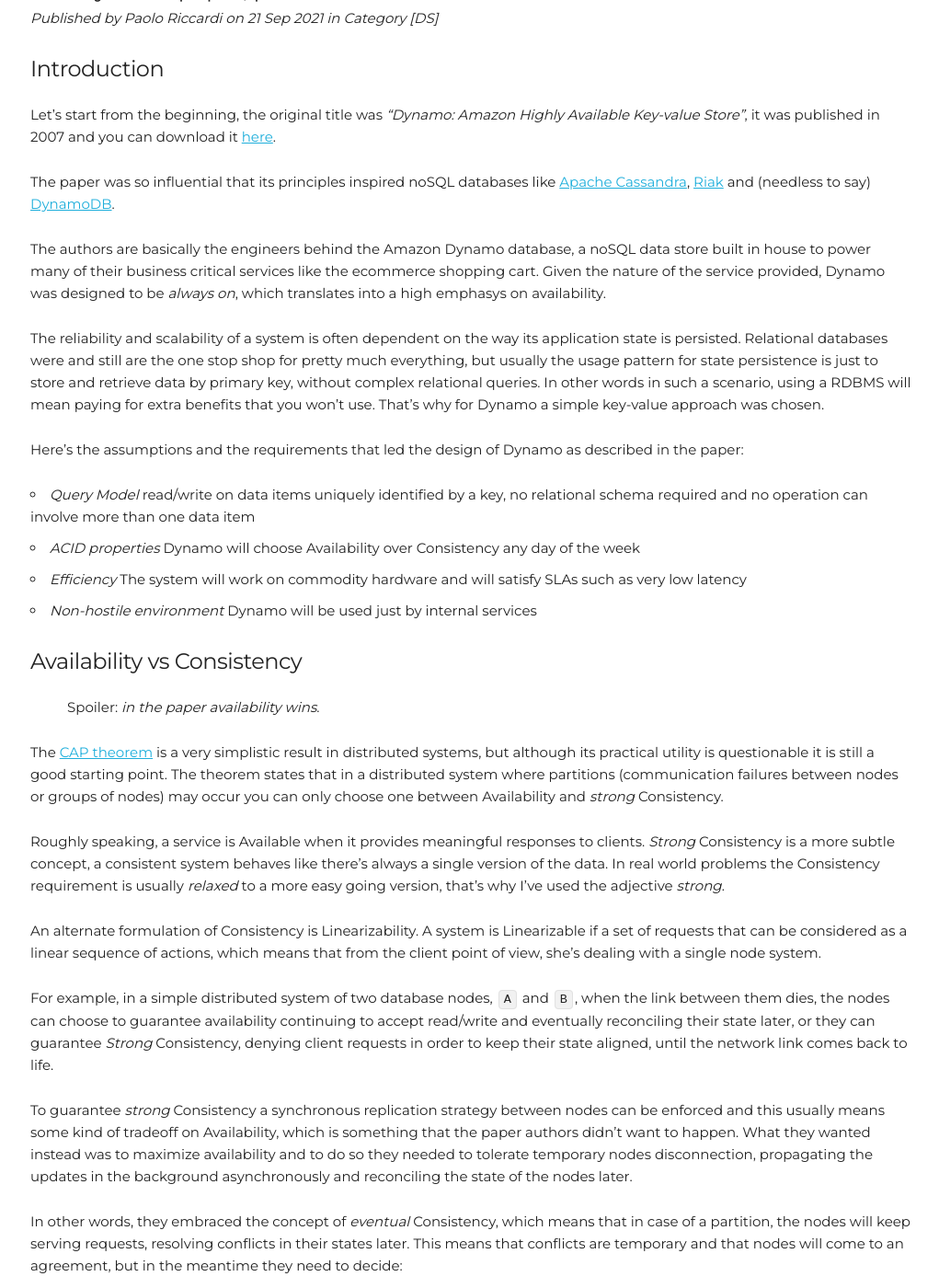
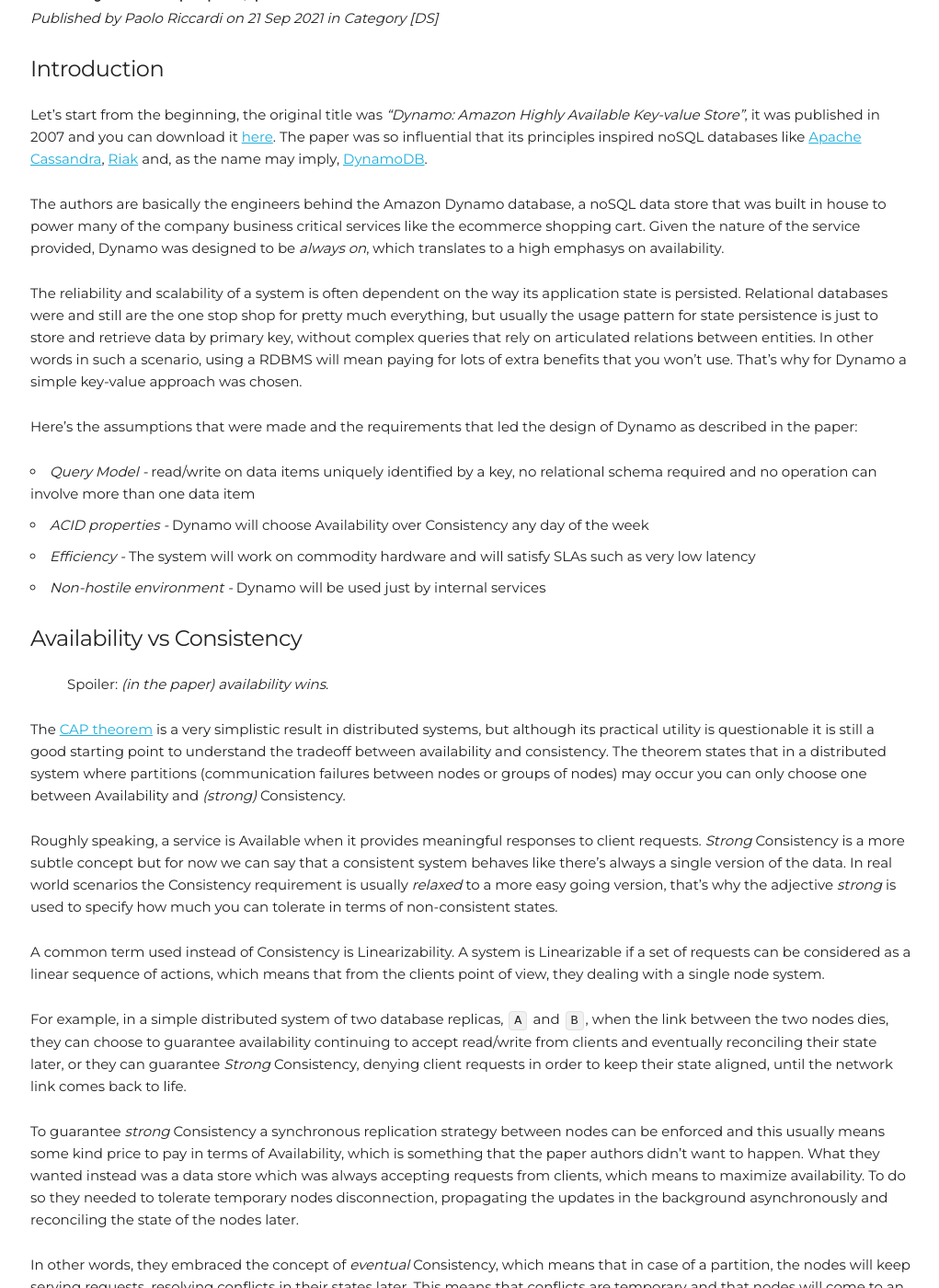
Before and after one commit to paoloriccardi/paoloriccardi.github.io, a Jekyll site: the page built from _posts/2021-09-21-the-dynamo-paper-part1.md, in a window 1280 px wide and 1400 px high, scrolled down 265 px. Shown: the whole window at 92% size, without its empty margins (127-1148 px from the left). Built offline with Jekyll 4.4.1, drawn with Linux system fonts in a browser that asks for light colours; some of the changed text lies outside the part shown.

Commit message:
dynamo paper post

```diff
--- a/_posts/2021-09-21-the-dynamo-paper-part1.md
+++ b/_posts/2021-09-21-the-dynamo-paper-part1.md
@@ -9,35 +9,34 @@ description: The famous Dynamo paper is, well... a paper published in 2007 by th
 
 ##### Introduction
 Let's start from the beginning, the original title was *"Dynamo: Amazon Highly Available Key-value Store"*, it was published in 2007 and you can download it [here](https://www.allthingsdistributed.com/files/amazon-dynamo-sosp2007.pdf){:target="_blank"}.
+The paper was so influential that its principles inspired noSQL databases like [Apache Cassandra](https://cassandra.apache.org/_/index.html){:target="_blank"}, [Riak](https://riak.com/){:target="_blank"} and, as the name may imply, [DynamoDB](https://aws.amazon.com/it/dynamodb/){:target="_blank"}.
 
-The paper was so influential that its principles inspired noSQL databases like [Apache Cassandra](https://cassandra.apache.org/_/index.html){:target="_blank"}, [Riak](https://riak.com/){:target="_blank"} and (needless to say) [DynamoDB](https://aws.amazon.com/it/dynamodb/){:target="_blank"}.
+The authors are basically the engineers behind the Amazon Dynamo database, a noSQL data store that was built in house to power many of the company business critical services like the ecommerce shopping cart.
+Given the nature of the service provided, Dynamo was designed to be *always on*, which translates to a high emphasys on availability.
 
-The authors are basically the engineers behind the Amazon Dynamo database, a noSQL data store built in house to power many of their business critical services like the ecommerce shopping cart.
-Given the nature of the service provided, Dynamo was designed to be *always on*, which translates into a high emphasys on availability.
+The reliability and scalability of a system is often dependent on the way its application state is persisted. Relational databases were and still are the one stop shop for pretty much everything, but usually the usage pattern for state persistence is just to store and retrieve data by primary key, without complex queries that rely on articulated relations between entities. In other words in such a scenario, using a RDBMS will mean paying for lots of extra benefits that you won't use. That's why for Dynamo a simple key-value approach was chosen.
 
-The reliability and scalability of a system is often dependent on the way its application state is persisted. Relational databases were and still are the one stop shop for pretty much everything, but usually the usage pattern for state persistence is just to store and retrieve data by primary key, without complex relational queries. In other words in such a scenario, using a RDBMS will mean paying for extra benefits that you won't use. That's why for Dynamo a simple key-value approach was chosen.
-
-Here's the assumptions and the requirements that led the design of Dynamo as described in the paper:
-- *Query Model* read/write on data items uniquely identified by a key, no relational schema required and no operation can involve more than one data item
-- *ACID properties* Dynamo will choose Availability over Consistency any day of the week
-- *Efficiency* The system will work on commodity hardware and will satisfy SLAs such as very low latency
-- *Non-hostile environment* Dynamo will be used just by internal services
+Here's the assumptions that were made and the requirements that led the design of Dynamo as described in the paper:
+- *Query Model -* read/write on data items uniquely identified by a key, no relational schema required and no operation can involve more than one data item
+- *ACID properties -* Dynamo will choose Availability over Consistency any day of the week
+- *Efficiency -* The system will work on commodity hardware and will satisfy SLAs such as very low latency
+- *Non-hostile environment -* Dynamo will be used just by internal services
 
 ##### Availability vs Consistency
->Spoiler: *in the paper availability wins*.
+>Spoiler: *(in the paper) availability wins*.
 
-The [CAP theorem](https://en.wikipedia.org/wiki/CAP_theorem){:target="_blank"} is a very simplistic result in distributed systems, but although its practical utility is questionable it is still a good starting point. The theorem states that in a distributed system where partitions (communication failures between nodes or groups of nodes) may occur you can only choose one between Availability and *strong* Consistency.
+The [CAP theorem](https://en.wikipedia.org/wiki/CAP_theorem){:target="_blank"} is a very simplistic result in distributed systems, but although its practical utility is questionable it is still a good starting point to understand the tradeoff between availability and consistency. The theorem states that in a distributed system where partitions (communication failures between nodes or groups of nodes) may occur you can only choose one between Availability and *(strong)* Consistency.
 
-Roughly speaking, a service is Available when it provides meaningful responses to clients. *Strong* Consistency is a more subtle concept, a consistent system behaves like there's always a single version of the data.
-In real world problems the Consistency requirement is usually *relaxed* to a more easy going version, that's why I've used the adjective *strong*.
+Roughly speaking, a service is Available when it provides meaningful responses to client requests. *Strong* Consistency is a more subtle concept but for now we can say that a consistent system behaves like there's always a single version of the data.
+In real world scenarios the Consistency requirement is usually *relaxed* to a more easy going version, that's why the adjective *strong* is used to specify how much you can tolerate in terms of non-consistent states.
 
-An alternate formulation of Consistency is Linearizability.
-A system is Linearizable if a set of requests that can be considered as a linear sequence of actions, which means that from the client point of view, she's dealing with a single node system.
+A common term used instead of Consistency is Linearizability.
+A system is Linearizable if a set of requests can be considered as a linear sequence of actions, which means that from the clients point of view, they dealing with a single node system.
 
-For example, in a simple distributed system of two database nodes, `A` and `B`, when the link between them dies, the nodes can choose to guarantee availability continuing to accept read/write and eventually reconciling their state later, or they can guarantee *Strong* Consistency, denying client requests in order to keep their state aligned, until the network link comes back to life.
+For example, in a simple distributed system of two database replicas, `A` and `B`, when the link between the two nodes dies, they can choose to guarantee availability continuing to accept read/write from clients and eventually reconciling their state later, or they can guarantee *Strong* Consistency, denying client requests in order to keep their state aligned, until the network link comes back to life.
 
-To guarantee *strong* Consistency a synchronous replication strategy between nodes can be enforced and this usually means some kind of tradeoff on Availability, which is something that the paper authors didn't want to happen.
-What they wanted instead was to maximize availability and to do so they needed to tolerate temporary nodes disconnection, propagating the updates in the background asynchronously and reconciling the state of the nodes later.
+To guarantee *strong* Consistency a synchronous replication strategy between nodes can be enforced and this usually means some kind price to pay in terms of Availability, which is something that the paper authors didn't want to happen.
+What they wanted instead was a data store which was always accepting requests from clients, which means to maximize availability. To do so they needed to tolerate temporary nodes disconnection, propagating the updates in the background asynchronously and reconciling the state of the nodes later.
 
 In other words, they embraced the concept of *eventual* Consistency, which means that in case of a partition, the nodes will keep serving requests, resolving conflicts in their states later. This means that conflicts are temporary and that nodes will come to an agreement, but in the meantime they need to decide:
 - *when* to perform the process of resolving update conficts (e.g. during reads or writes? Dynamo chooses to always accept writes and to resolve conflicts during reads)
@@ -59,15 +58,18 @@ Dynamo's interface exposes two operations:
 An hash of `key` is calculated to determine the storage nodes that will be responsible for storing/serving the key.
 
 ##### Partitioning
-When we say that we want the system to scale incrementally, we're basically requiring a mechanism to dynamically partition the data (key-values) over a set of node that may change, this is done via [consistent hashing](https://www.cs.princeton.edu/courses/archive/fall09/cos518/papers/chash.pdf){:target="_blank"}.
+When we say that we want the system to scale incrementally, we're basically requiring a mechanism to dynamically partition the data (key-values) over a set of node that may change and that we would like a smooth process to allow a new node to join the party. This is done via [consistent hashing](https://www.cs.princeton.edu/courses/archive/fall09/cos518/papers/chash.pdf){:target="_blank"}.
 
 The output from the hash function used (MD5) is a 128-bit number and in *consistent hashing* it's treated as a circular space, which means that the immediate follower of the max value that the hash can generate is the smallest one.
 
-To each node in the system is associated a random value by the hash function, that is to say a position on the ring. The same is done for a key and once we've placed it according to its value we start walking the ring clockwise to find the first node which has a position larger than the key. This way, every node is responsible for the region of the ring between itself and its predecessor on the ring. Any departure or arrival of a node only affects its immediate neighbors while other nodes remain unaffected.
+To each node in the system is associated a random value by the hash function, that will determine where the node will stand on the ring. The same is done for a key and once we've placed it according to its value we start walking the ring clockwise to find the first node which has a position larger than the key. This way, every node is responsible for the region of the ring between itself and its predecessor on the ring. Any departure or arrival of a node only affects its immediate neighbors while other nodes remain unaffected.
+
+##### Replication
+When you store your data in a system you don't want it to disappear on the other hand you want it to be there for you when you need it, which means that the data must be both available and durable.
+
+Replicating your data through multiple nodes is a common solution solution to mitigate the outcomes of node failures and to provide a more scalable solution to serve client requests. This often translates into better availability, even though going multi-node usually bring in concurrency issues, like the aforementioned consistency.
 
 
-
-##### Replication
 
 ##### Versioning
 
```
